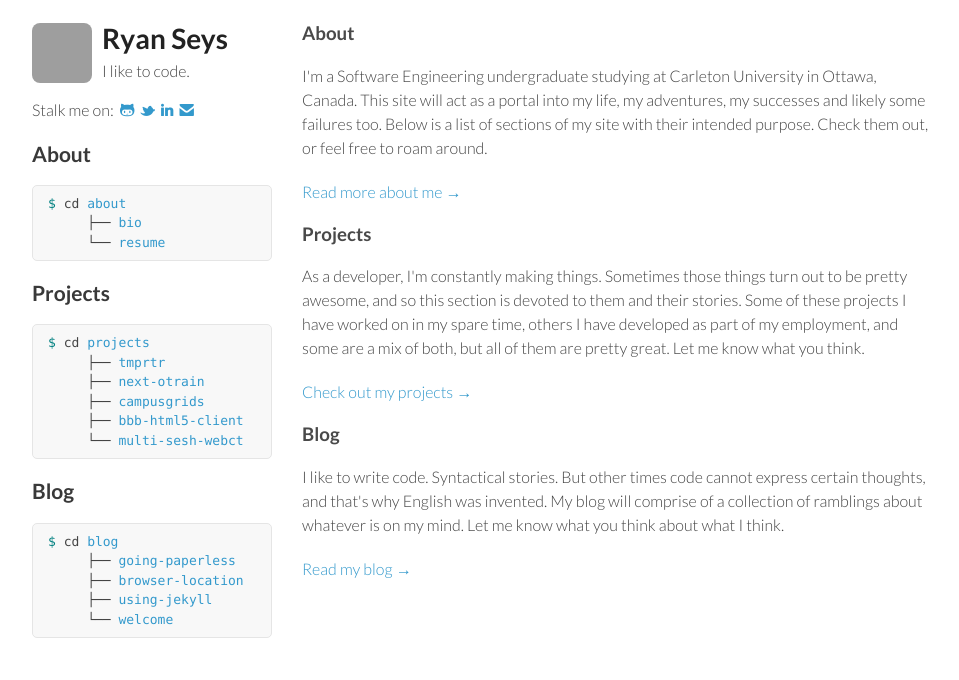
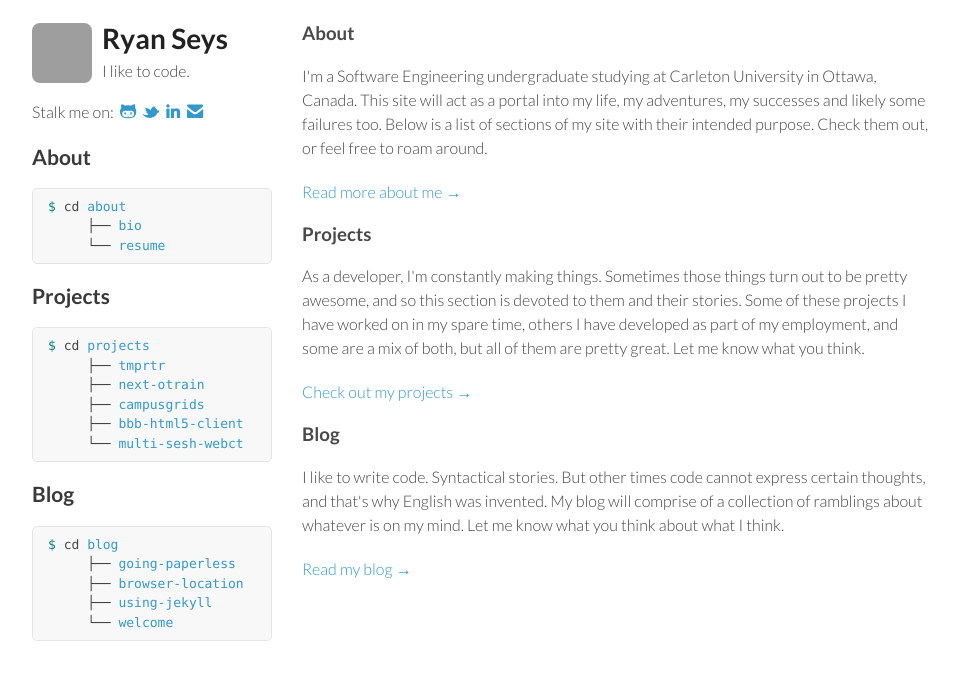
Before and after one commit to tl-dr/ryanseys.com, a Jekyll site: the page built from index.html, in a window 1280 px wide. Shown: the top 680 px of the page, without its empty margins (158-1117 px from the left). Built offline with Jekyll 4.4.1, drawn with Linux system fonts in a browser that asks for light colours; Markdown is read by kramdown in place of the engine named in the settings; grey boxes are pictures that could not be loaded.

```diff
--- a/_includes/sidebar.html
+++ b/_includes/sidebar.html
@@ -3,22 +3,22 @@
 <p style="margin:-15px 0 15px;">I like to code.</p>
 <p style="display:inline;">Stalk me on:&nbsp;
   <a href="https://github.com/ryanseys" title="Github" target="_blank">
-    <div style="font-size: 16px; display:inline;">
+    <div style="font-size: 18px; display:inline;">
       <i class="icon-github"></i>&nbsp;
     </div>
   </a>
   <a href="https://twitter.com/ryanseys" title="Twitter" target="_blank">
-    <div style="font-size: 16px; display:inline;">
+    <div style="font-size: 18px; display:inline;">
       <i class="icon-twitter"></i>&nbsp;
     </div>
   </a>
   <a href="http://ca.linkedin.com/in/rseys" title="LinkedIn" target="_blank">
-    <div style="font-size: 16px; display:inline;">
+    <div style="font-size: 18px; display:inline;">
       <i class="icon-linkedin"></i>&nbsp;
     </div>
   </a>
   <a href="mailto:ryan@ryanseys.com" title="Email" target="_blank">
-    <div style="font-size: 16px; display:inline;">
+    <div style="font-size: 18px; display:inline;">
       <i class="icon-envelope-alt"></i>&nbsp;
     </div>
   </a>
```
Also changed, not shown: Gemfile.lock (added), 1 other file.
